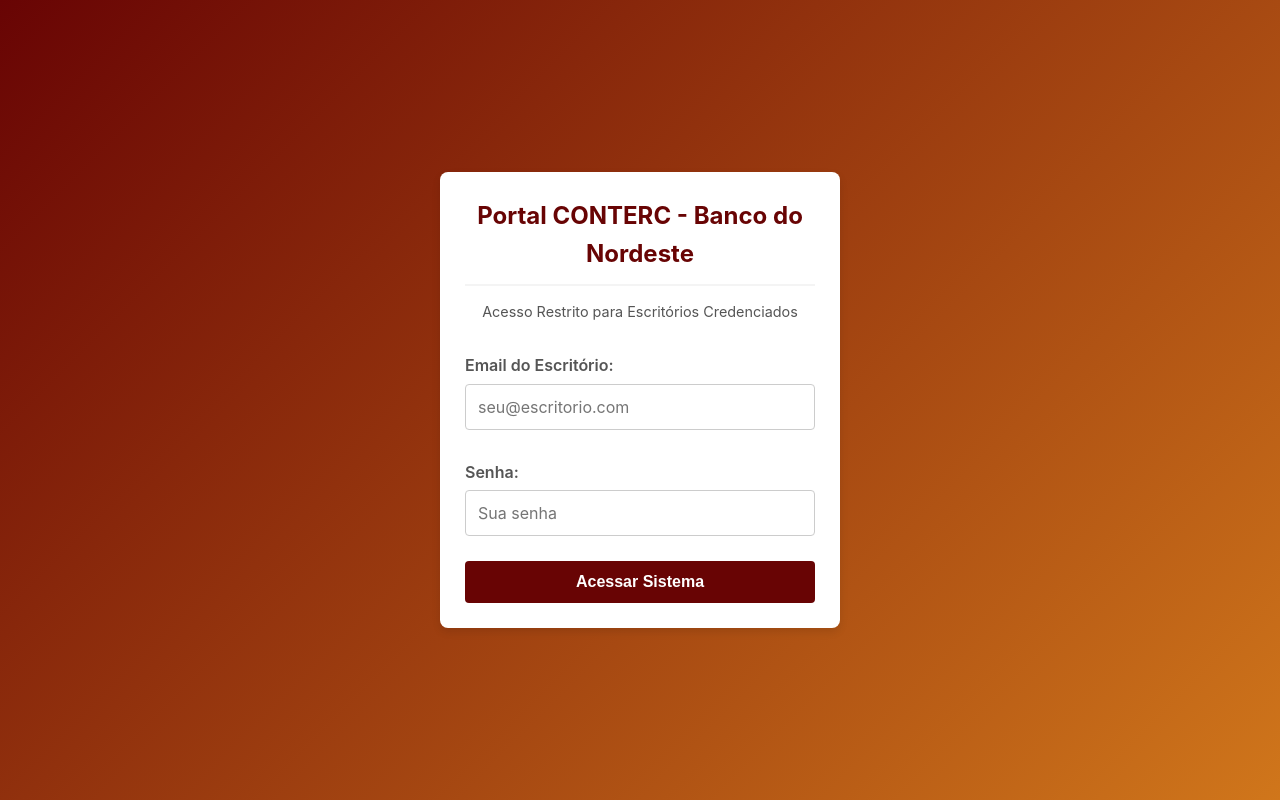
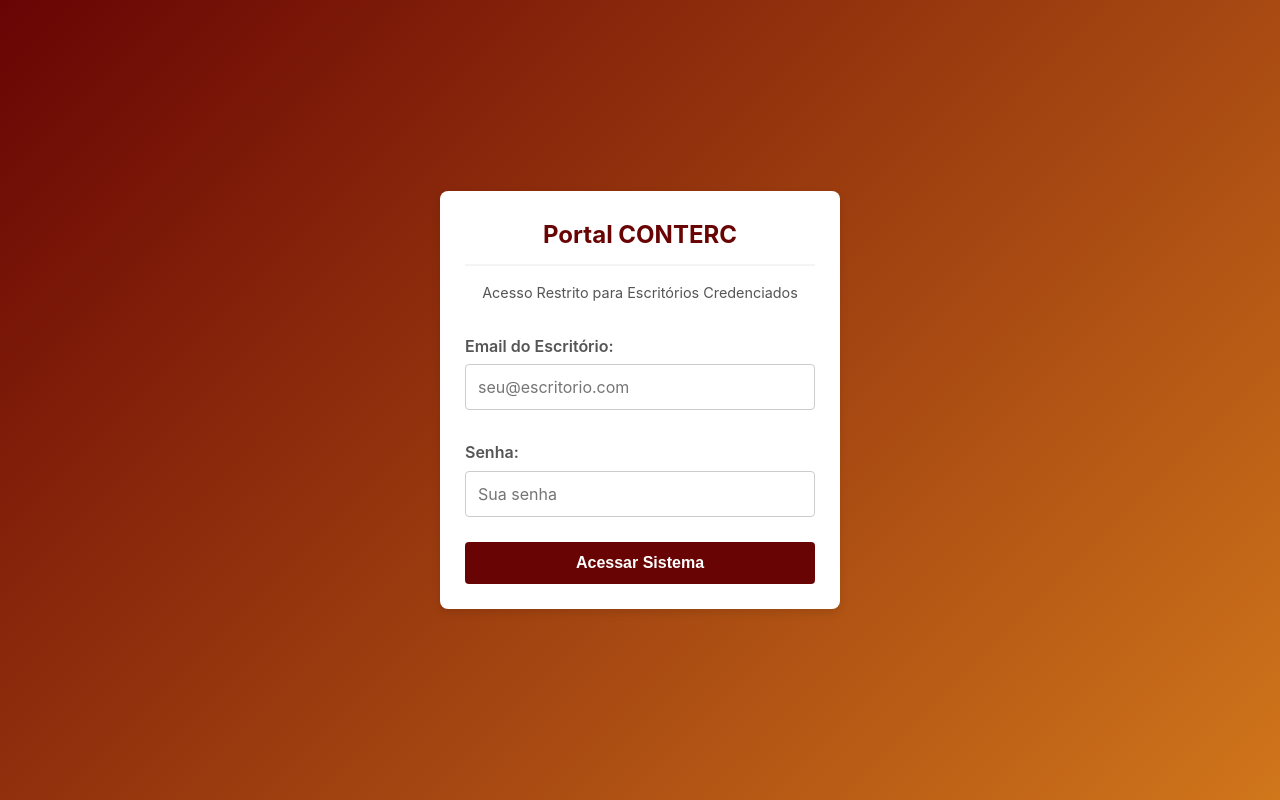
Before and after one commit to Jose-nailson/portal-conterc-web, a plain HTML site: page index.html in a window 1280 px wide. Drawn offline with Linux system fonts and the light colour scheme.

Commit message:
retirada do nome bnb

```diff
--- a/index.html
+++ b/index.html
@@ -11,7 +11,7 @@
     <!-- Sistema de Login -->
     <div id="login-container" class="login-container">
         <div class="login-form">
-            <h2>Portal CONTERC - Banco do Nordeste</h2>
+            <h2>Portal CONTERC</h2>
             <p>Acesso Restrito para Escritórios Credenciados</p>
 
             <form id="form-login">
@@ -35,7 +35,7 @@
     <!-- Conteúdo Principal (ficará escondido até o login) -->
     <div id="main-content" style="display: none;">
         <header>
-            <h1>Portal CONTERC - Banco do Nordeste</h1>
+            <h1>Portal CONTERC</h1>
             <p>Sistema de Rastreamento de Processos Jurídicos</p>
             <button id="btn-logout" style="position: absolute; top: 20px; right: 20px; background: #dc3545;">Sair</button>
         </header>
```
